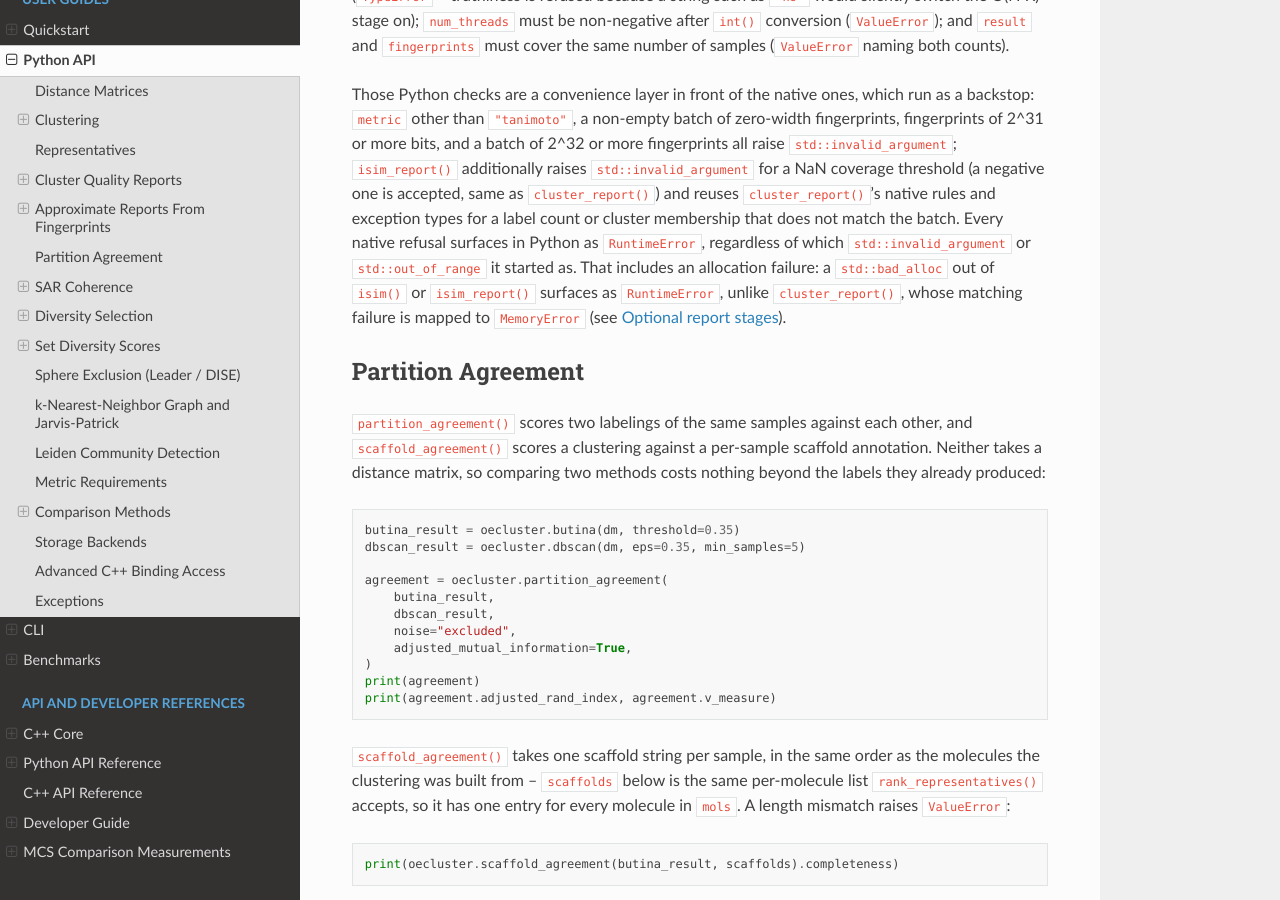
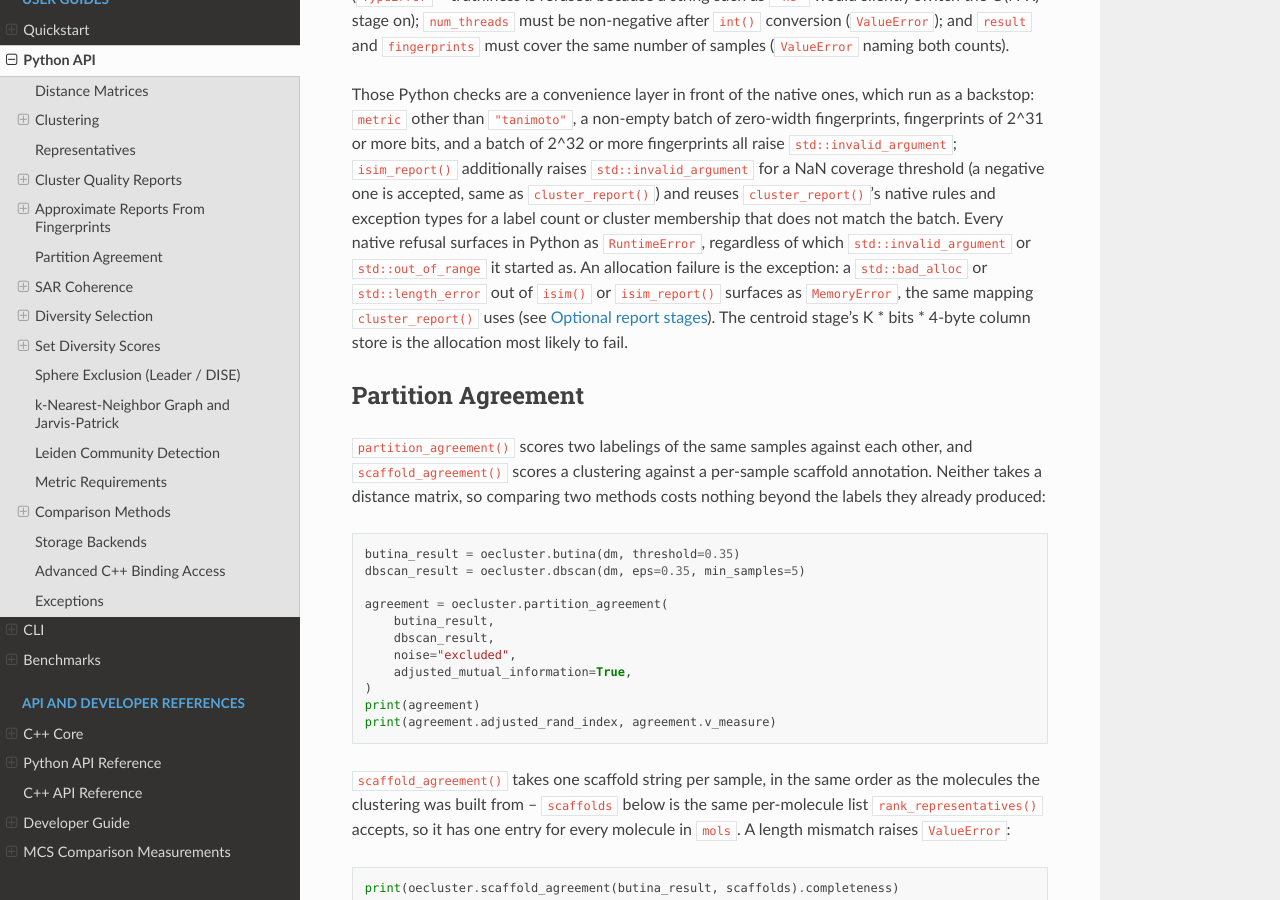
Before and after one commit to scott-arne/oecluster, a Sphinx documentation site: the page built from docs/python-api.md, in a window 1280 px wide and 900 px high, scrolled down 13882 px. Built offline with Sphinx 7.4.7 and the Read the Docs theme 3.1.0, drawn with Linux system fonts in a browser that asks for light colours; pages that are not in the unit, such as notebooks, are missing from menus; the version number is read from the project's files by our own code.

Commit message:
fix: raise MemoryError from isim and isim_report on allocation failure
Factor cluster_report's MemoryError-mapping handler into
OECLUSTER_GIL_MEMORY_EXCEPTION and apply it to isim and isim_report, so
std::bad_alloc and std::length_error surface as MemoryError rather than
RuntimeError before 5.14.0 ships.

```diff
--- a/docs/python-api.md
+++ b/docs/python-api.md
@@ -691,10 +691,11 @@ accepted, same as `cluster_report()`) and reuses `cluster_report()`'s native
 rules and exception types for a label count or cluster membership that does
 not match the batch. Every native refusal surfaces in Python as
 `RuntimeError`, regardless of which `std::invalid_argument` or
-`std::out_of_range` it started as. That includes an allocation failure: a
-`std::bad_alloc` out of `isim()` or `isim_report()` surfaces as `RuntimeError`,
-unlike `cluster_report()`, whose matching failure is mapped to `MemoryError`
-(see [Optional report stages](#optional-report-stages)).
+`std::out_of_range` it started as. An allocation failure is the exception: a
+`std::bad_alloc` or `std::length_error` out of `isim()` or `isim_report()`
+surfaces as `MemoryError`, the same mapping `cluster_report()` uses (see
+[Optional report stages](#optional-report-stages)). The centroid stage's
+K * bits * 4-byte column store is the allocation most likely to fail.
 
 ## Partition Agreement
 
```
Also changed, not shown: CHANGELOG.md (+3 -0 lines), 2 other files.
